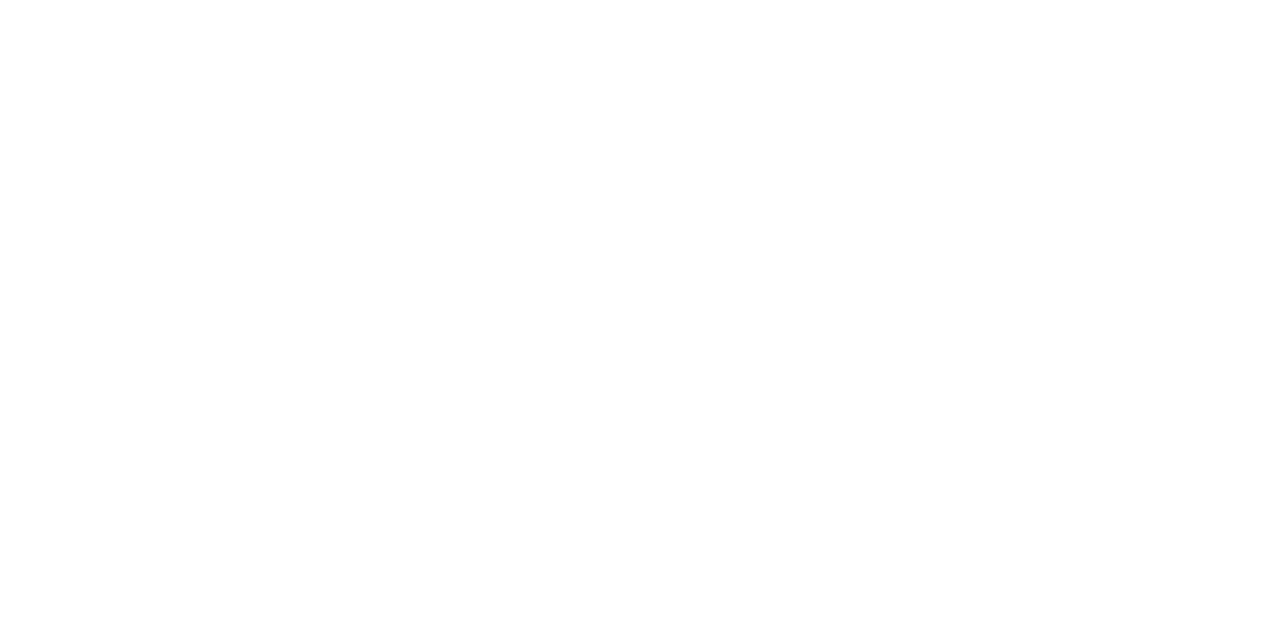
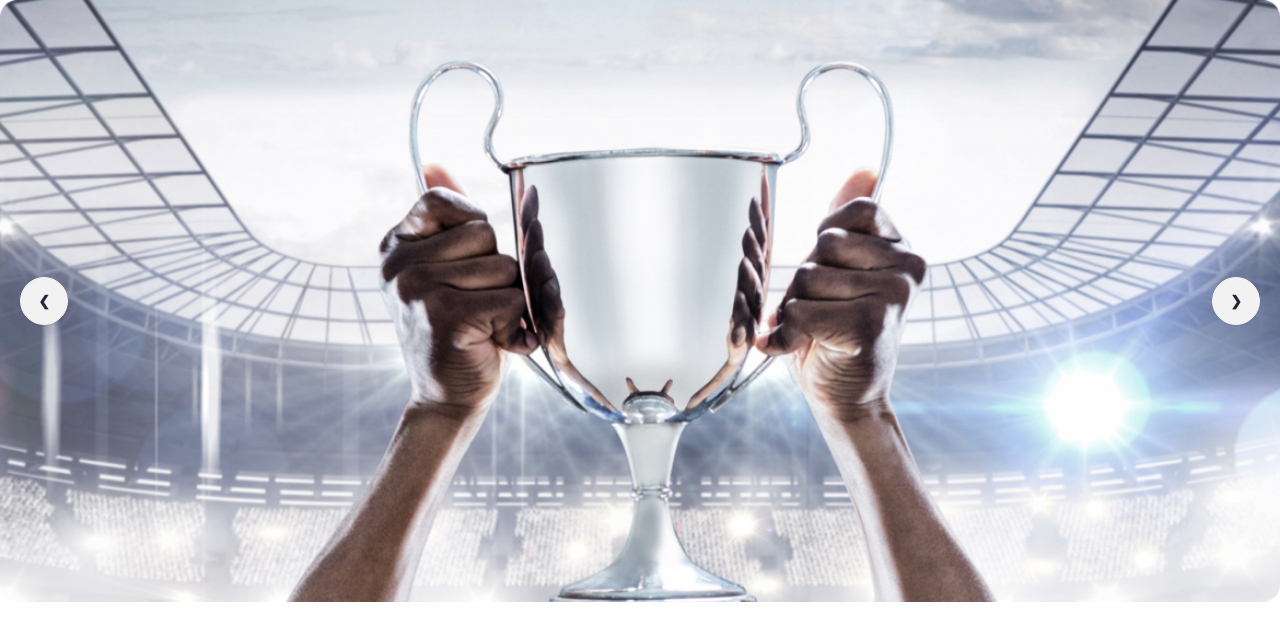
Before and after one commit to Tusher37/b9a3, a plain HTML site: page index.html in a window 1280 px wide. Drawn offline with nearby package versions, Linux system fonts and the light colour scheme.

Commit message:
Banner section added!

```diff
--- a/index.html
+++ b/index.html
@@ -4,10 +4,30 @@
     <meta charset="UTF-8">
     <meta name="viewport" content="width=device-width, initial-scale=1.0">
     <title>Hockey’s</title>
+    <!-- tailwind and DaisyUI -->
+    <link href="https://cdn.jsdelivr.net/npm/daisyui@4.6.0/dist/full.min.css" rel="stylesheet" type="text/css" />
+    <script src="https://cdn.tailwindcss.com"></script>
 </head>
 <body>
     <header>
-
+        <div>
+            <div class="carousel w-full">
+                <div id="slide1" class="carousel-item relative w-full">
+                  <img src="Images/1.png" class="w-full" />
+                  <div class="absolute flex justify-between transform -translate-y-1/2 left-5 right-5 top-1/2">
+                    <a href="#slide2" class="btn btn-circle">❮</a>
+                    <a href="#slide2" class="btn btn-circle">❯</a>
+                  </div>
+                </div>
+                <div id="slide2" class="carousel-item relative w-full">
+                  <img src="Images/champion-.jpg" class="w-full" />
+                  <div class="absolute flex justify-between transform -translate-y-1/2 left-5 right-5 top-1/2">
+                    <a href="#slide1" class="btn btn-circle">❮</a>
+                    <a href="#slide1" class="btn btn-circle">❯</a>
+                  </div>
+                </div>
+            </div>
+        </div>
     </header>
     <main>
 
--- /dev/null
+++ b/tailwind.config.js
@@ -0,0 +1,8 @@
+/** @type {import('tailwindcss').Config} */
+module.exports = {
+    content: ["./src/**/*.{html,js}"],
+    theme: {
+      extend: {},
+    },
+    plugins: [],
+  }
```
Also changed, not shown: Images/champion-.jpg (added).
